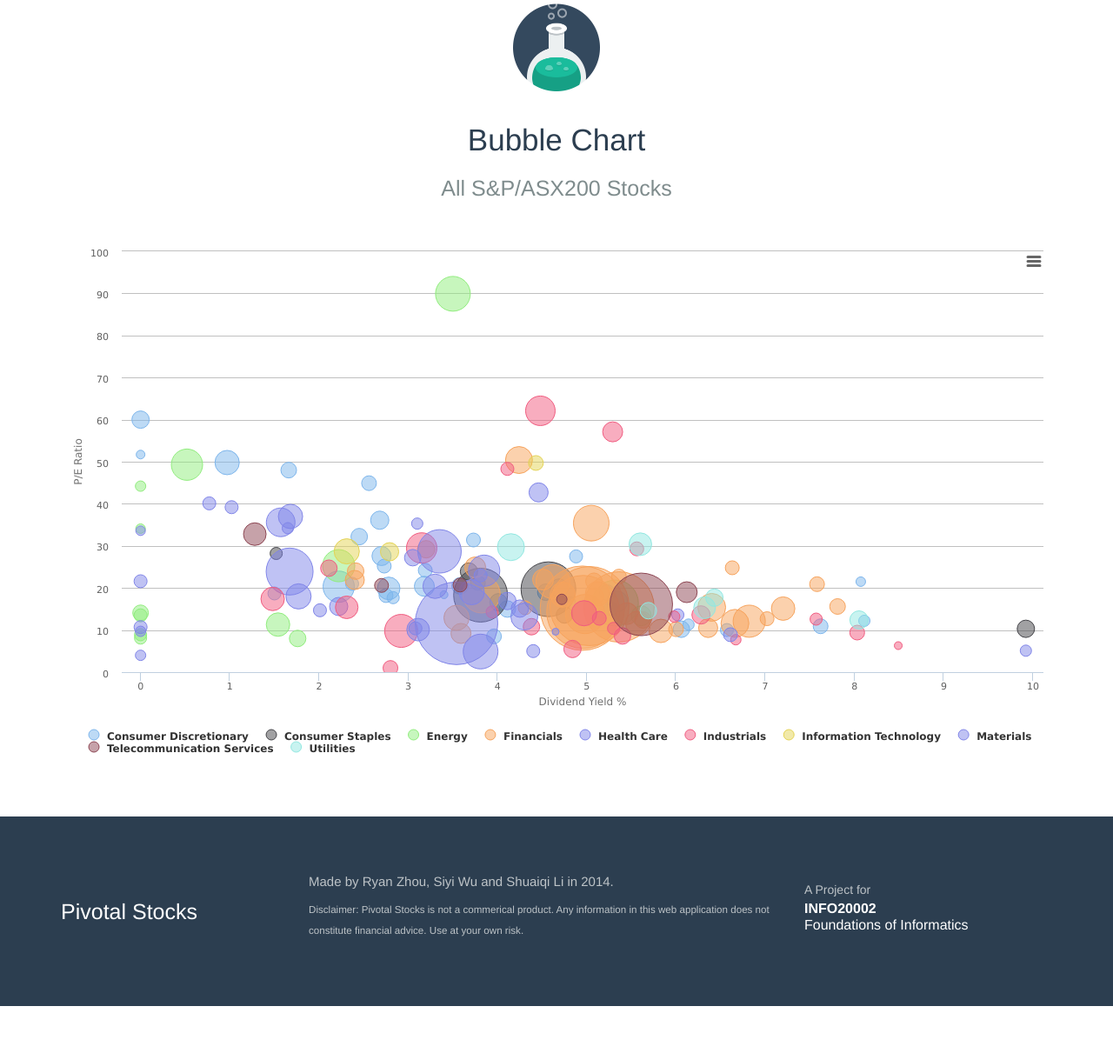
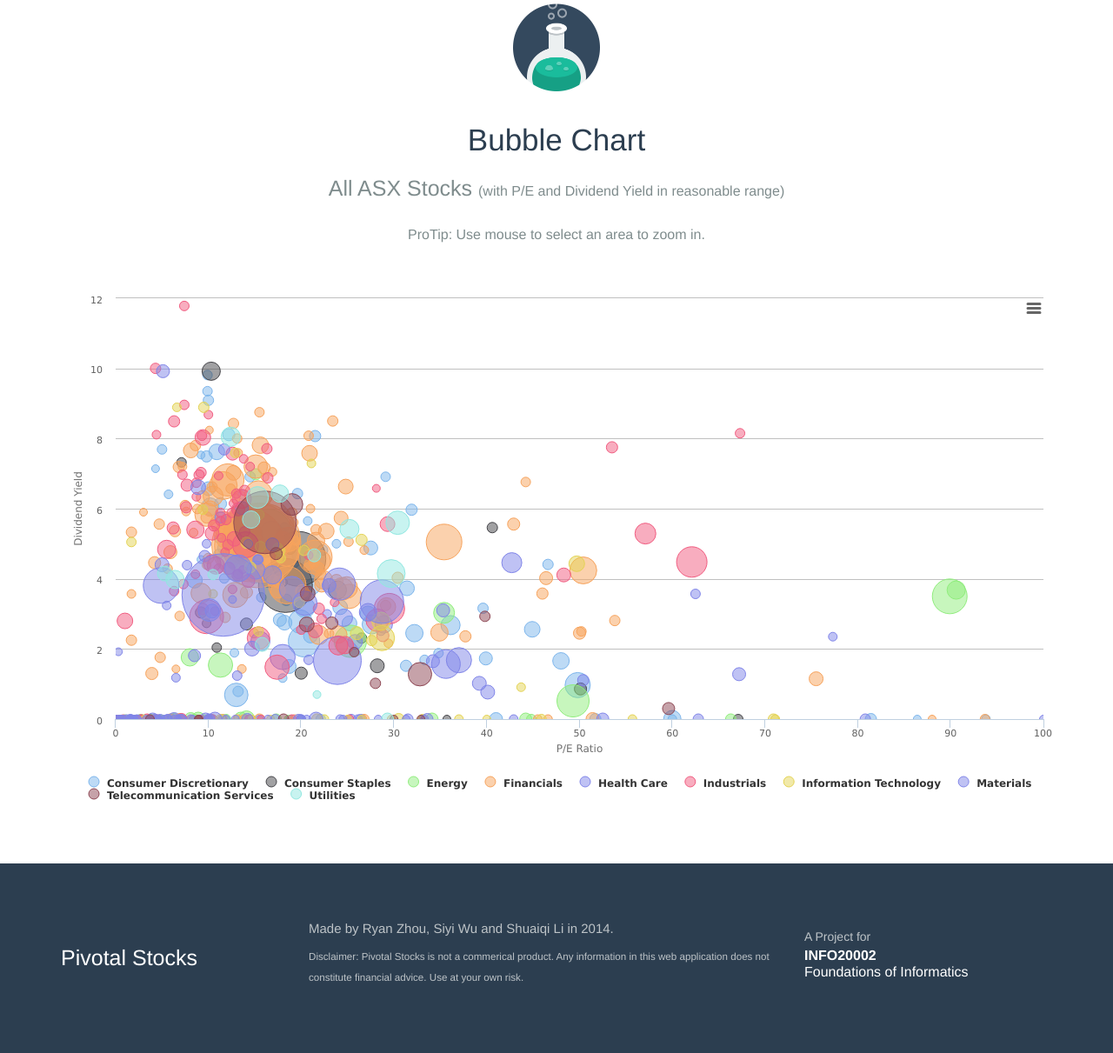
Before and after one commit to ryanzhou/pivotal_stocks, a Flask app: page /bubble in a window 1280 px wide. Shown: the part 175-1386 px from the top of the page at 87% size. Before the commit the page ends 1332 px from the top, so only its background shows below. Run offline with Flask 2, Linux system fonts and the light colour scheme; data comes from the database, SQL or seed files in the repository; some libraries are stand-ins or nearby versions.

Commit message:
extend bubble chart to all ASX companies

```diff
--- a/pivotal_stocks/templates/bubble.html
+++ b/pivotal_stocks/templates/bubble.html
@@ -4,7 +4,8 @@
   <div>
     <div class="container">
       <h3><img src="{{ url_for('static', filename='img/flask.png') }}" width="100" height="100" alt=""> Bubble Chart </h3>
-      <p class="lead">All S&amp;P/ASX200 Stocks</p>
+      <p class="lead">All ASX Stocks <small style="font-size: 16px;">(with P/E and Dividend Yield in reasonable range)</small></p>
+      <p style="text-align: center">ProTip: Use mouse to select an area to zoom in.</p>
       <div id="bubble_chart" style="margin-top: 50px; width:100%; height:600px;">Loading chart...</div>
       <script src="{{ url_for('bubble_chart', element_id='bubble_chart') }}" type="text/javascript"></script>
     </div>
--- a/pivotal_stocks/templates/chart/bubble.js
+++ b/pivotal_stocks/templates/chart/bubble.js
@@ -10,20 +10,22 @@ $(function () {
 	    	text: ''
 	    },
       xAxis: {
-        title: {
-          text: 'Dividend Yield %'
-        }
-      },
-      yAxis: {
-        min: 0.1,
+        min: 0,
         max: 100,
         title: {
           text: 'P/E Ratio'
         }
       },
+      yAxis: {
+        min: 0,
+        max: 12,
+        title: {
+          text: 'Dividend Yield'
+        }
+      },
       tooltip: {
         headerFormat: '<span style="font-size:11px">{series.name}</span><br>',
-        pointFormat: '<span style="color:{point.color}"><b>{point.name}</b></span><br>P/E Ratio: {point.y:f}<br>Dividend Yield: {point.x:f}%<br>Market Cap: ${point.z},000<br/>'
+        pointFormat: '<span style="color:{point.color}"><b>{point.name}</b></span><br>P/E Ratio: {point.x:f}<br>Dividend Yield: {point.y:.2f}%<br>Market Cap: ${point.z},000<br/>'
       },
 	    series: {{ series | to_json }}
 	});
--- a/pivotal_stocks/templates/index.html
+++ b/pivotal_stocks/templates/index.html
@@ -110,7 +110,7 @@
           </div>
             <div class="col-sm-6 col-sm-offset-1 ">
                 <h3>The Ultimate Chart</h3>
-                <p>Explore all ASX 200 companies in a single Bubble Chart with P/E ratio, Dividend Yield and Market Cap all included.</p>
+                <p>Explore almost all ASX companies in a single Bubble Chart with P/E ratio, Dividend Yield and Market Cap all included.</p>
                 <div class="row">
                     <div class="col-sm-6 info">
                         <h6>Zooming</h6>
--- a/pivotal_stocks/views.py
+++ b/pivotal_stocks/views.py
@@ -163,16 +163,15 @@ def pie_chart(element_id, c_label, r_label, a_function, a_field, f_field, f_pred
 
 @app.route("/chart/bubble/<element_id>.js")
 def bubble_chart(element_id):
-    stocks = database.query_db("select * from stocks where asx200 = 't'")
     sectors = database.query_db("select distinct sector from stocks where asx200 = 't' order by sector asc")
     series = []
     for sector in sectors:
         data = []
-        stocks = database.query_db("select * from stocks where asx200 = 't' and sector = ? and pe_ratio is not null", (sector[0], ))
+        stocks = database.query_db("select * from stocks where sector = ? and pe_ratio is not null and pe_ratio != ''", (sector[0],))
         for stock in stocks:
-            div_yield = 0 if stock['div_yield'] == '' else stock['div_yield']
+            div_yield = 0 if stock['div_yield'] in [None, ''] else stock['div_yield']
             name = "%s (%s)" % (stock['company_name'], stock['asx_code'])
-            data.append({ 'name': name , 'x': div_yield, 'y': stock['pe_ratio'], 'z': stock['market_cap']})
+            data.append({ 'name': name , 'y': div_yield, 'x': stock['pe_ratio'], 'z': stock['market_cap']})
         series.append({ 'name': sector[0], 'data': data })
     response = make_response(render_template('chart/bubble.js', element_id=element_id, series=series))
     response.headers['Content-Type'] = 'text/javascript'
```
Also changed, not shown: README.md.
